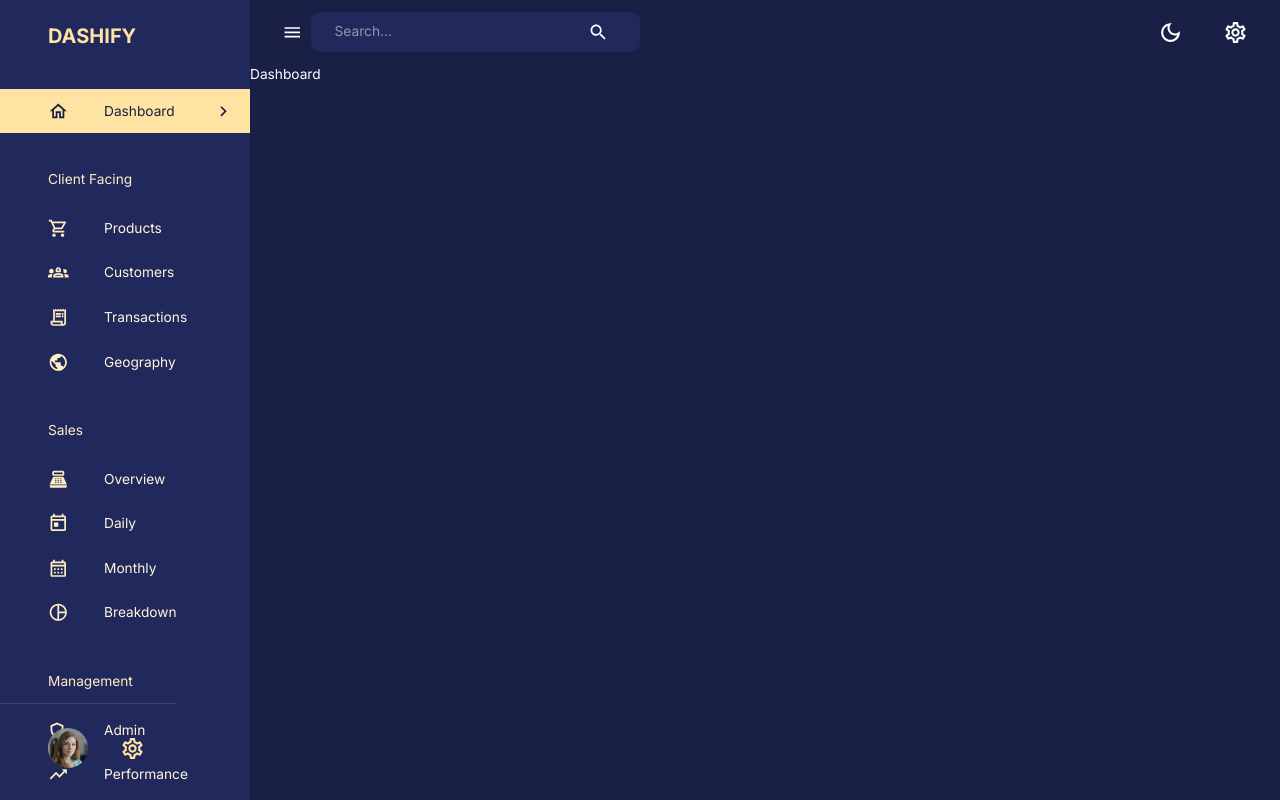
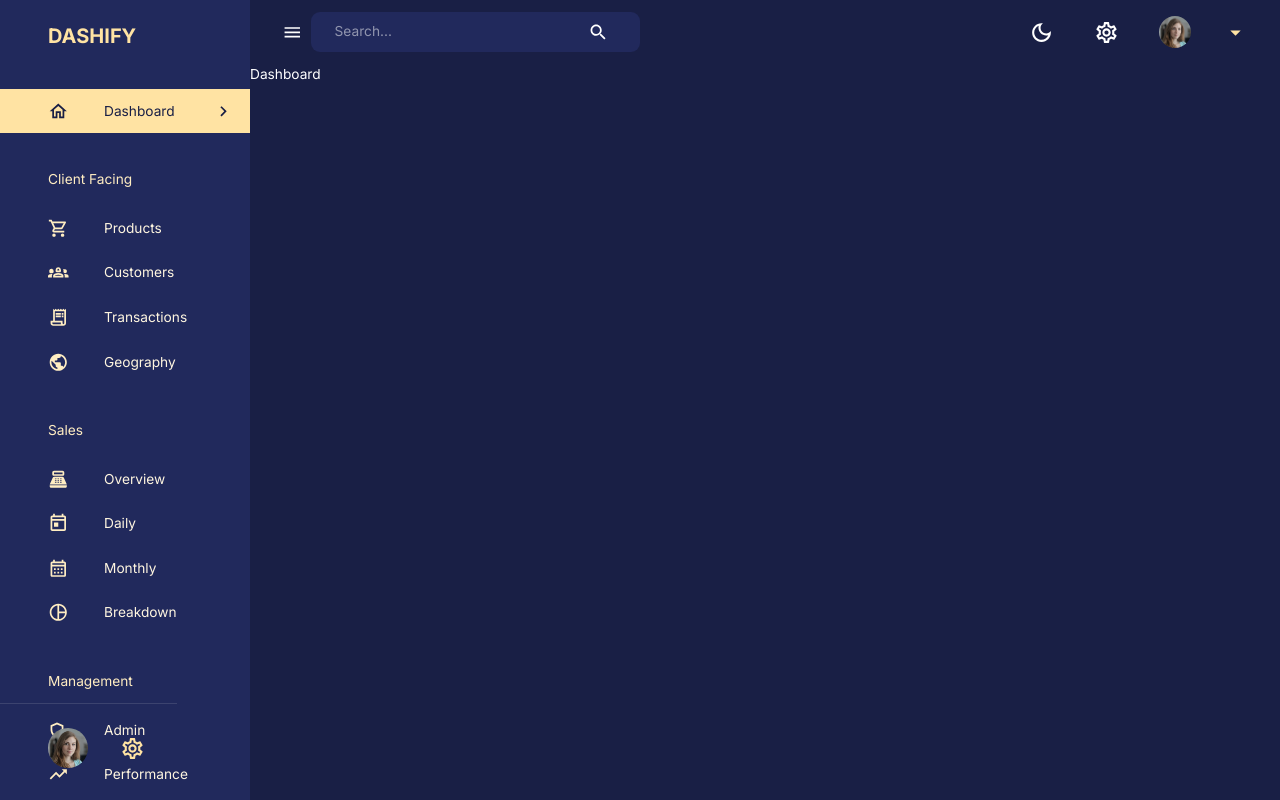
Before and after one commit to NoorChasib/Dashify, a React (Create React App) app in the folder client/: page /dashboard in a window 1280 px wide. Built offline with nearby package versions, Linux system fonts and the light colour scheme; no server answers.

Commit message:
update Navbar component to include styling and profile pic

```diff
--- a/client/src/components/Navbar.jsx
+++ b/client/src/components/Navbar.jsx
@@ -13,15 +13,25 @@
 import profileImage from "assets/profile.jpg";
 import {
 	AppBar,
+	Button,
+	Box,
+	Typography,
 	IconButton,
 	InputBase,
 	Toolbar,
+	Menu,
+	MenuItem,
 	useTheme,
 } from "@mui/material";
 
-const Navbar = ({ isSidebarOpen, setIsSidebarOpen }) => {
+const Navbar = ({ user, isSidebarOpen, setIsSidebarOpen }) => {
 	const dispatch = useDispatch();
 	const theme = useTheme();
+
+	const [anchorEl, setAnchorEl] = useState(null);
+	const isOpen = Boolean(anchorEl);
+	const handleClick = (event) => setAnchorEl(event.currentTarget);
+	const handleClose = () => setAnchorEl(null);
 
 	return (
 		<AppBar
@@ -62,6 +72,55 @@
 					<IconButton>
 						<SettingsOutlined sx={{ fontSize: "25px" }} />
 					</IconButton>
+
+					<FlexBetween>
+						<Button
+							onClick={handleClick}
+							sx={{
+								display: "flex",
+								justifyContent: "space-between",
+								alignItems: "center",
+								textTransform: "none",
+								gap: "1rem",
+							}}
+						>
+							<Box
+								component="img"
+								alt="profile"
+								src={profileImage}
+								height="32px"
+								width="32px"
+								borderRadius="50%"
+								sx={{ objectFit: "cover" }}
+							/>
+							<Box textAlign="left">
+								<Typography
+									fontWeight="bold"
+									fontSize="0.85rem"
+									sx={{ color: theme.palette.secondary[100] }}
+								>
+									{user.name}
+								</Typography>
+								<Typography
+									fontSize="0.75rem"
+									sx={{ color: theme.palette.secondary[200] }}
+								>
+									{user.occupation}
+								</Typography>
+							</Box>
+							<ArrowDropDownOutlined
+								sx={{ color: theme.palette.secondary[300], fontSize: "25px" }}
+							/>
+						</Button>
+						<Menu
+							anchorEl={anchorEl}
+							open={isOpen}
+							onClose={handleClose}
+							anchorOrigin={{ vertical: "bottom", horizontal: "center" }}
+						>
+							<MenuItem onClick={handleClose}>Log Out</MenuItem>
+						</Menu>
+					</FlexBetween>
 				</FlexBetween>
 			</Toolbar>
 		</AppBar>
```
